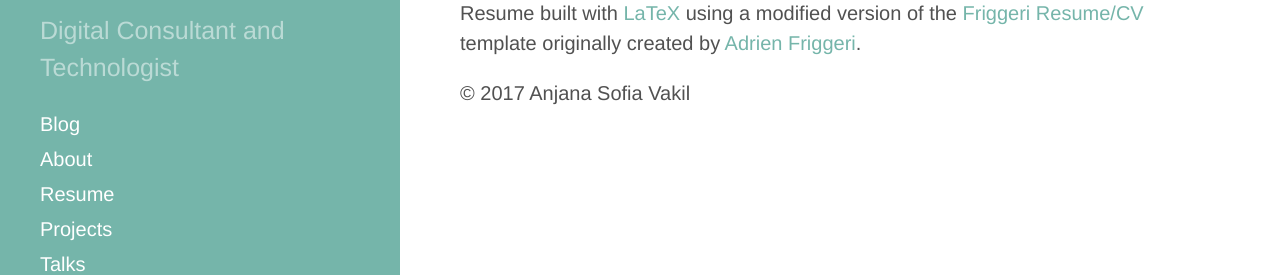
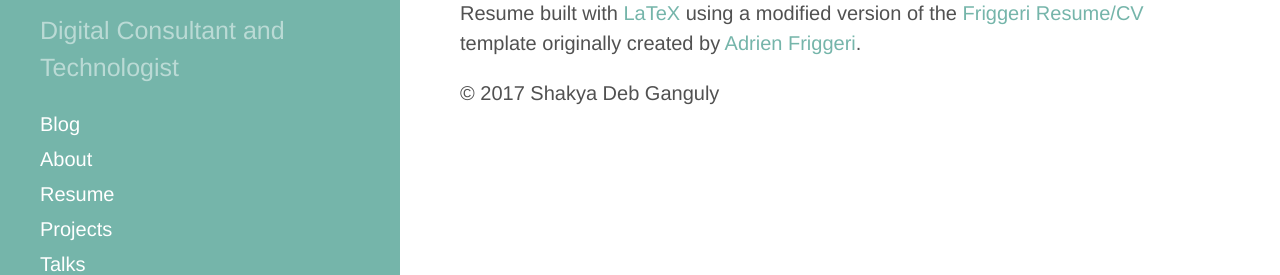
Before and after one commit to cs-ox-wolf3794/cs-ox-wolf3794.github.io, a Jekyll site: the page built from credits/index.md, in a window 1280 px wide. Shown: the part 322-597 px from the top of the page. Built offline with Jekyll 4.4.1, drawn with Linux system fonts in a browser that asks for light colours; nearby versions of some CDN libraries.

Commit message:
Changing some more names

```diff
--- a/_config.yml
+++ b/_config.yml
@@ -23,8 +23,8 @@ images:         '/img'
 pdfs:           '/pdf'
 
 author:
-  name:           'Anjana Sofia Vakil'
-  url:            vakila.github.io
+  name:           'Shakya Deb Ganguly'
+  url:            cs-ox-wolf3794.github.io
   email:          'ganguly.sd@gmail.com'
   github:         'https://github.com/cs-ox-wolf3794'
   facebook:       'http://www.facebook.com/iwhozombie'
```
